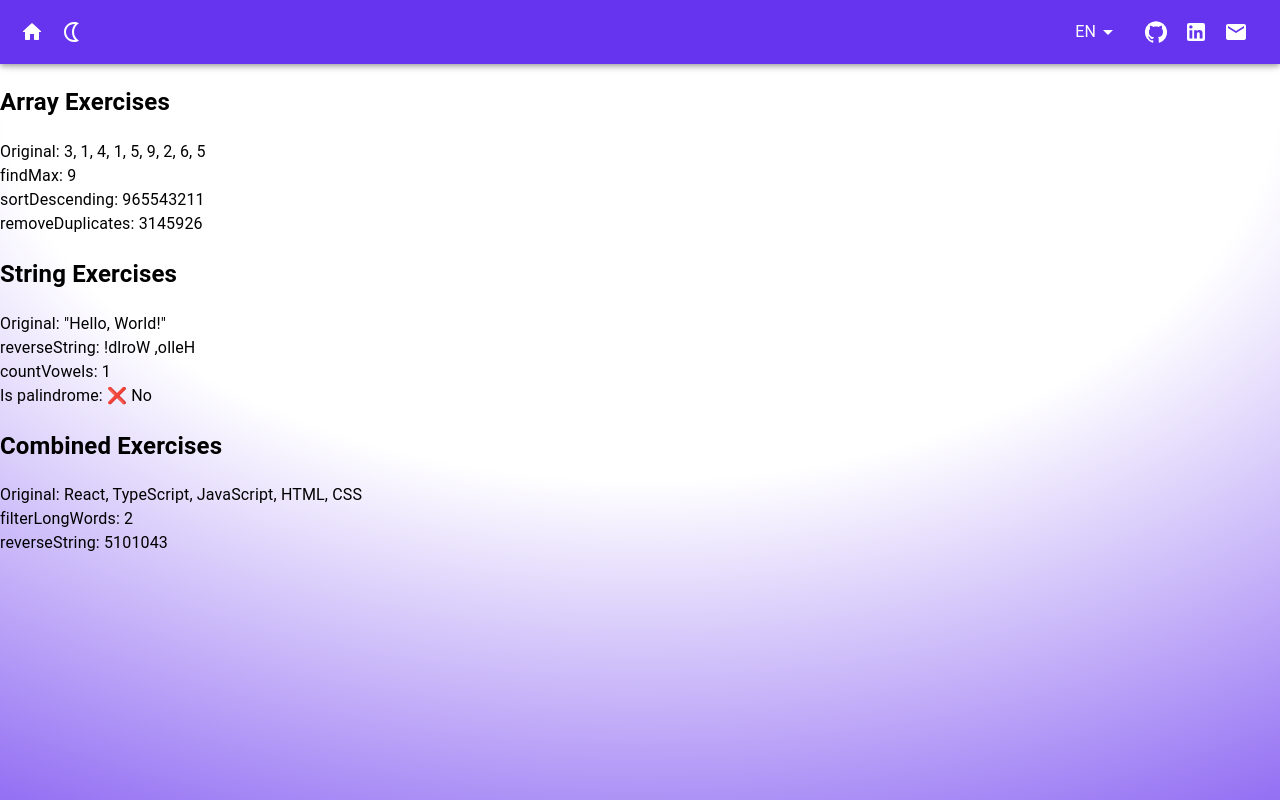
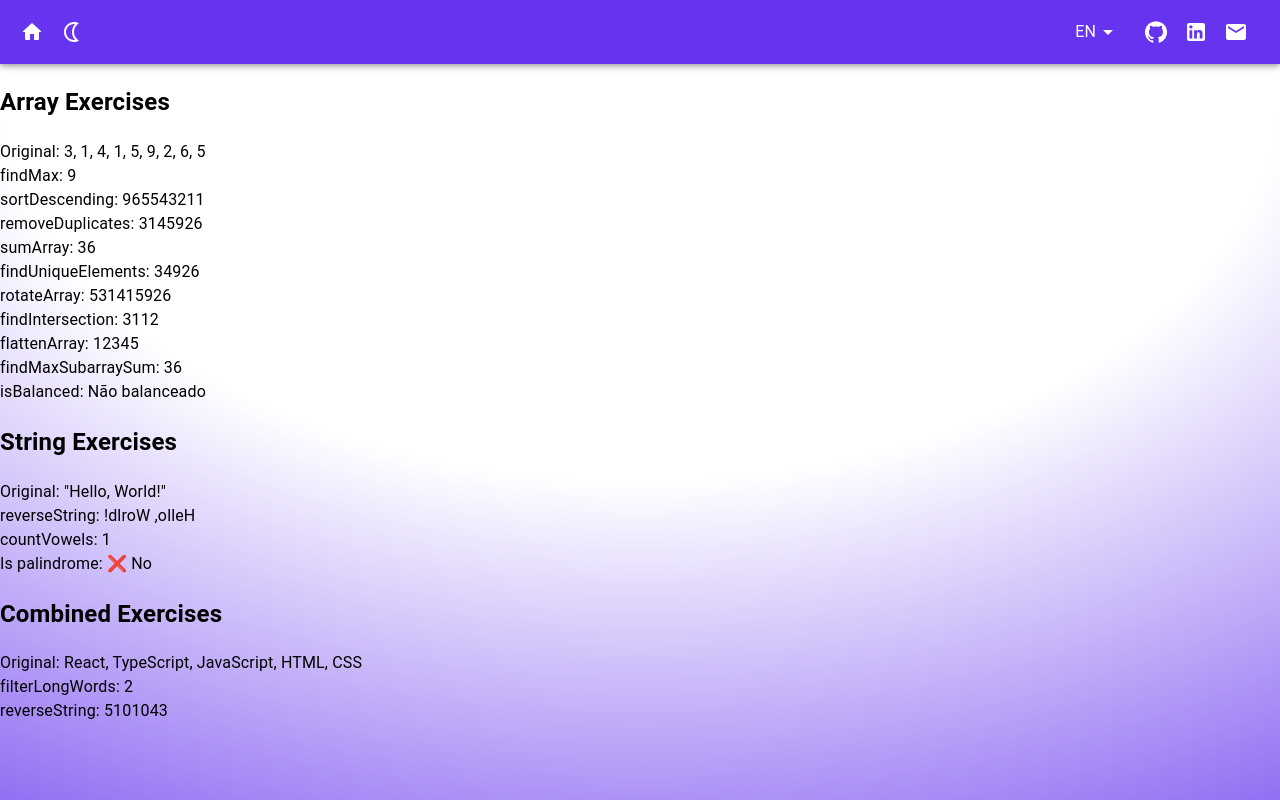
Before and after one commit to OneFor4ll/porfolio, a Next.js app: page /test-page in a window 1280 px wide. Built offline with nearby package versions, Linux system fonts and the light colour scheme.

Commit message:
chore: added more exerc

```diff
--- a/libs/components/sections/index/ArrayExercises.tsx
+++ b/libs/components/sections/index/ArrayExercises.tsx
@@ -15,7 +15,7 @@ const ArrayExercises = () => {
     // [3, 1, 4, 1, 5, 9, 2, 6, 5] → [9, 6, 5, 5, 4, 3, 2, 1, 1]
   };
 
-  // 3. Remova valores duplicados
+  // 3. Remova valores duplicados (para arrays pequenos so)
   const removeDuplicates = () => {  // Declares a function called removeDuplicates with no parameters
     return numbers.filter(        // Returns a new array created by filtering 'numbers'
       (num, index) => {        // Arrow function that takes current element (num) and its position (index)
@@ -25,6 +25,127 @@ const ArrayExercises = () => {
     );
   };
 
+  /*
+  ORRRRRRR
+  forma mais rapida (serve para arrays grandes )
+  const removeDuplicates = () => Array.from(new Set(numbers));
+  */
+
+  const sumArray = () => {
+    return [...numbers].reduce((total, num) => {
+      return total + num
+    }, 0);
+  };
+
+  const findUniqueElements = () => {
+    // Define a função findUniqueElements que não recebe parâmetros
+    return numbers.filter((num, index, arr) => {
+      // Usa o método filter no array 'numbers' para criar um novo array
+      // A função callback recebe:
+      // - num: o elemento atual do array
+      // - index: o índice do elemento atual (não usado nesta solução)
+      // - arr: referência ao próprio array 'numbers' (melhor prática que usar 'numbers' diretamente)
+
+      return arr.indexOf(num) === arr.lastIndexOf(num);
+      // Para cada elemento 'num', verifica:
+      // 1. arr.indexOf(num) -> retorna o PRIMEIRO índice onde 'num' aparece
+      // 2. arr.lastIndexOf(num) -> retorna o ÚLTIMO índice onde 'num' aparece
+      // 3. Compara se os dois índices são iguais
+      //    - Se forem iguais: o número aparece APENAS UMA VEZ (mantém no array resultante)
+      //    - Se diferentes: o número está duplicado (filtra/remove do resultado)
+    });
+  };
+
+  const rotateArray = (positions: number) => {
+    // Garante que o número de rotações não ultrapasse o tamanho do array
+    // Por exemplo, se positions = 10 e o array tem 9 elementos, isso vira 1
+    positions = positions % numbers.length;
+
+    // Cria um novo array chamado 'rotated' juntando duas partes:
+    const rotated = [
+      // 1. Pega os últimos 'positions' elementos do array
+      // Ex: se positions = 3, isso retorna os últimos 3 elementos
+      ...numbers.slice(-positions),
+
+      // 2. Pega os elementos restantes do começo do array até a parte que foi movida
+      // Isso garante que os elementos deslocados para a direita sejam substituídos corretamente
+      ...numbers.slice(0, numbers.length - positions),
+    ];
+
+    // Retorna o novo array rotacionado
+    return rotated;
+  };
+
+  const numbers2 = [1, 2, 3, 7, 8];
+  const findIntersection = () => {
+    return numbers.filter(cadaElemento => numbers2.includes(cadaElemento));
+  };
+
+  const nestedArray = [1, [2, [3, 4], 5]];
+  const flattenArray = () => {
+    return nestedArray.flat(2)
+    //nestedArray.flat(Infinity) Se não souber quantos níveis existem usar infinity
+  };
+
+  // Função para encontrar a maior soma de subarray contíguo
+  const findMaxSubarraySum = () => {
+    // Inicializa 'maxSum' com um valor muito baixo (inicialmente, o menor valor possível)
+    let maxSum = -Infinity;
+
+    // Inicia um loop para iterar sobre todos os elementos do array 'numbers'
+    for (let i = 0; i < numbers.length; i++) {
+      // 'currentSum' vai acumular a soma de elementos para cada subarray iniciado no índice 'i'
+      let currentSum = 0;
+
+      // Inicia outro loop, começando no índice 'i', para ir acumulando a soma dos elementos do subarray
+      for (let j = i; j < numbers.length; j++) {
+        // Adiciona o valor de 'numbers[j]' à soma atual do subarray
+        currentSum += numbers[j];
+
+        // Se a soma do subarray atual for maior do que a maior soma registrada até agora
+        if (currentSum > maxSum) {
+          // Atualiza 'maxSum' com a nova maior soma
+          maxSum = currentSum;
+        }
+      }
+
+      // **Problema**: Retorno está aqui dentro do loop, ou seja, ele vai sair na primeira iteração.
+      return maxSum;  // Retorna o valor de 'maxSum' imediatamente após a primeira iteração
+    }
+  };
+
+  const parentheses = ['(', '(', ')', ')', '('];
+
+  const isBalanced = () => {
+    // Cria uma pilha vazia para armazenar os parênteses abertos '('
+    const stack = [];
+
+    // Itera sobre cada elemento no array de parênteses
+    for (let i = 0; i < parentheses.length; i++) {
+      // Pega o caractere atual do array de parênteses
+      const char = parentheses[i];
+
+      // Se o caractere for um parêntese de abertura '('
+      if (char === '(') {
+        // Empurra o parêntese de abertura '(' para a pilha
+        stack.push(char);
+      }
+
+      // Se o caractere for um parêntese de fechamento ')'
+      else if (char === ')') {
+        // Verifica se a pilha está vazia. Se estiver vazia, significa que não há um '(' correspondente para fechar
+        if (stack.length === 0) {
+          return false;  // Retorna 'false' porque o parêntese de fechamento não tem um correspondente de abertura
+        }
+        // Se não estiver vazia, remove o '(' da pilha, já que encontrou o parêntese correspondente de fechamento
+        stack.pop();
+      }
+    }
+
+    // Se a pilha estiver vazia no final, significa que todos os parênteses de abertura tiveram um par correspondente de fechamento
+    return stack.length === 0;
+  };
+
   return (
     <div>
       <h2>Array Exercises</h2>
@@ -32,6 +153,13 @@ const ArrayExercises = () => {
       <div>findMax: {findMax()}</div>
       <div>sortDescending: {sortDescending()}</div>
       <div>removeDuplicates: {removeDuplicates()}</div>
+      <div>sumArray: {sumArray()}</div>
+      <div>findUniqueElements: {findUniqueElements()}</div>
+      <div>rotateArray: {rotateArray(1)}</div>
+      <div>findIntersection: {findIntersection()}</div>
+      <div>flattenArray: {flattenArray()}</div>
+      <div>findMaxSubarraySum: {findMaxSubarraySum()}</div>
+      <div>isBalanced: {isBalanced() ? 'Balanceado' : 'Não balanceado'}</div>
     </div>
   );
 };
```
